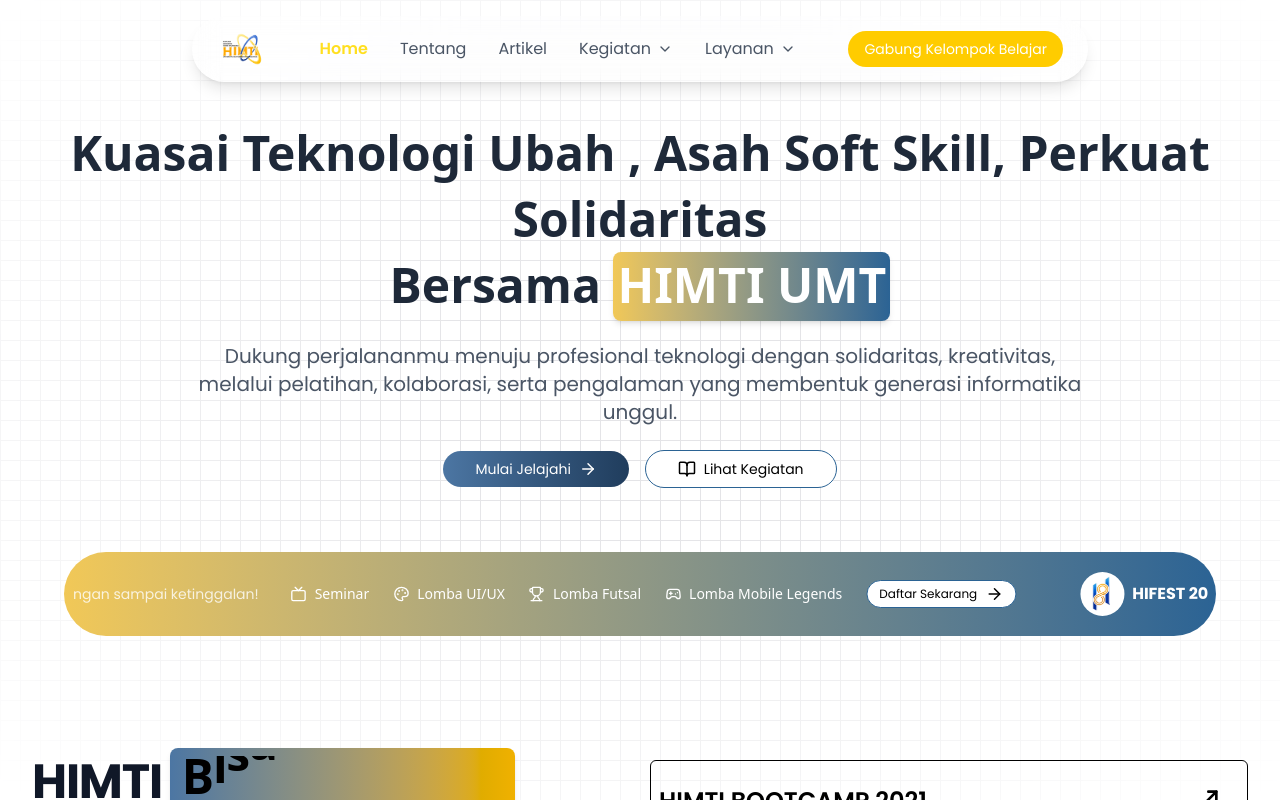
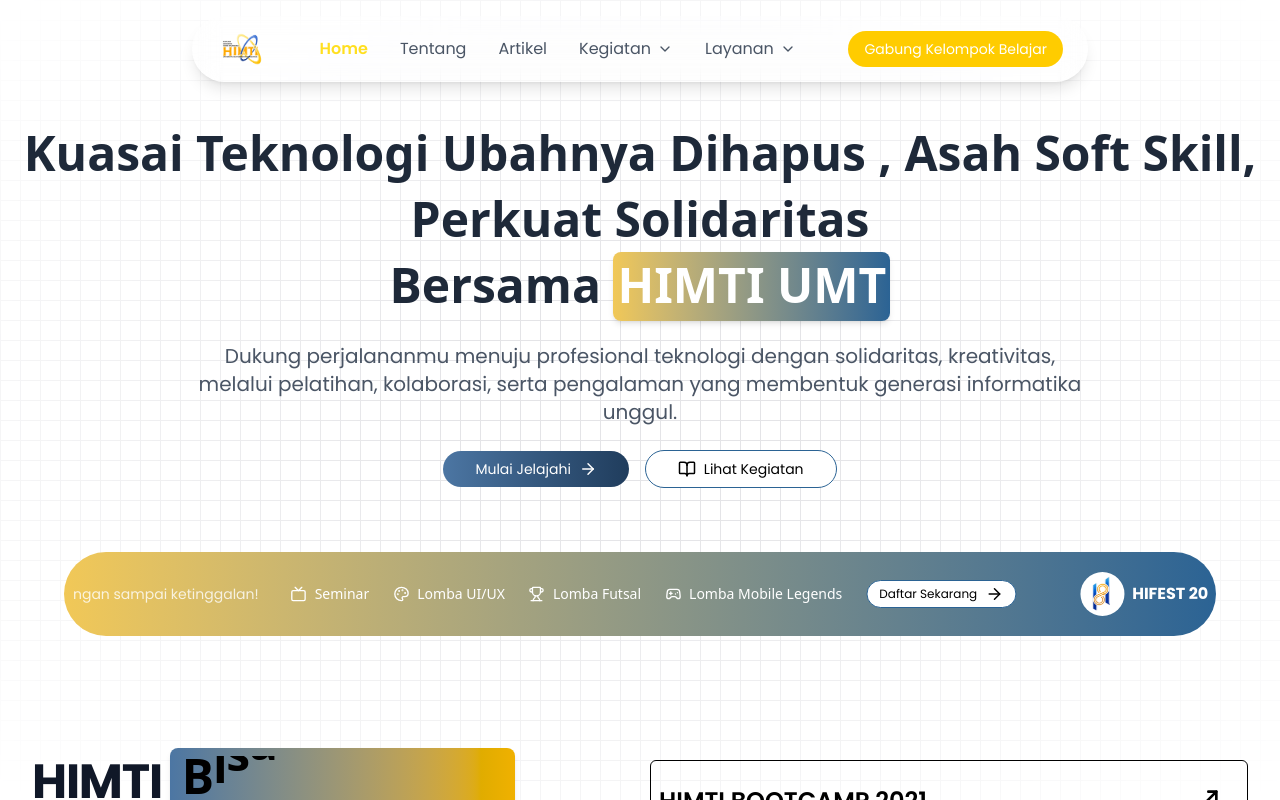
Before and after one commit to LitbangHimtiUMT/himti-web-revamp, a React (Vite) app: page / in a window 1280 px wide. Shown: the top 800 px of the page. Built offline with nearby package versions, Linux system fonts and the light colour scheme.

Commit message:
tets ubah lagi

```diff
--- a/src/features/home/components/hero-section/HeroSection.jsx
+++ b/src/features/home/components/hero-section/HeroSection.jsx
@@ -18,7 +18,8 @@
           transition={{ duration: 0.5 }}
           className="text-3xl md:text-5xl font-bold text-center text-gray-800 dark:text-white leading-snug"
         >
-          Kuasai Teknologi Ubah , Asah Soft Skill, Perkuat Solidaritas <br /> Bersama{" "}
+          Kuasai Teknologi Ubahnya Dihapus , Asah Soft Skill, Perkuat
+          Solidaritas <br /> Bersama{" "}
           <Highlight className="text-black dark:text-white">
             <span className="text-white font-bold">HIMTI UMT</span>
           </Highlight>
```
